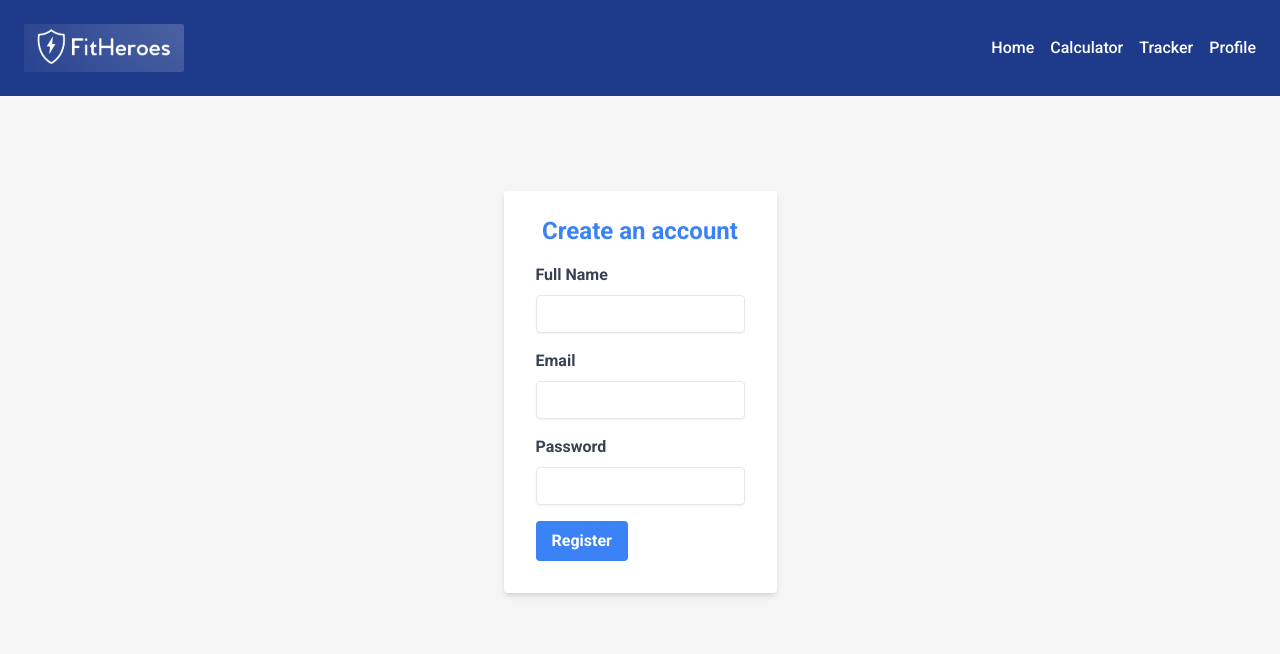
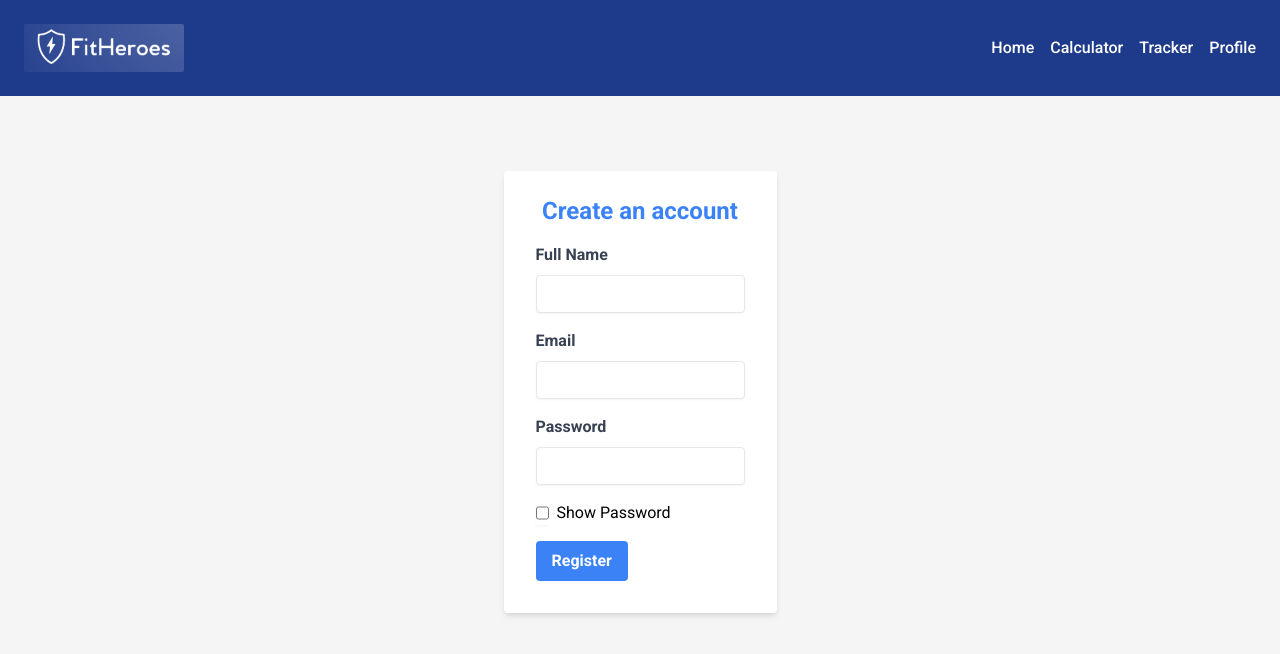
Before and after one commit to pn-code/fit-reservation, a Next.js app: page /register in a window 1280 px wide. Shown: the top 654 px of the page. Built offline with nearby package versions, Linux system fonts and the light colour scheme.

Commit message:
Adding show password state & handler

```diff
--- a/app/register/page.tsx
+++ b/app/register/page.tsx
@@ -6,6 +6,7 @@ function RegisterPage() {
     const [fullName, setFullName] = useState("");
     const [email, setEmail] = useState("");
     const [password, setPassword] = useState("");
+    const [showPassword, setShowPassword] = useState(false);
     const [formError, setFormError] = useState("");
 
     const handleRegister = async (e: React.SyntheticEvent) => {
@@ -81,10 +82,19 @@ function RegisterPage() {
                     <input
                         className="appearance-none border rounded w-full py-2 px-3 text-gray-700 leading-tight focus:outline-none focus:shadow-outline"
                         id="password"
-                        type="password"
+                        type={showPassword ? "text" : "password"}
                         value={password}
                         onChange={(e) => setPassword(e.target.value)}
                     />
+                    <section className="flex gap-2 mt-4">
+                        <input
+                            onClick={() => setShowPassword((show) => !show)}
+                            checked={showPassword}
+                            id="show-password"
+                            type="checkbox"
+                        />
+                        <label htmlFor="show-password">Show Password</label>
+                    </section>
                 </div>
                 <div className="flex items-center justify-between">
                     <button
```
